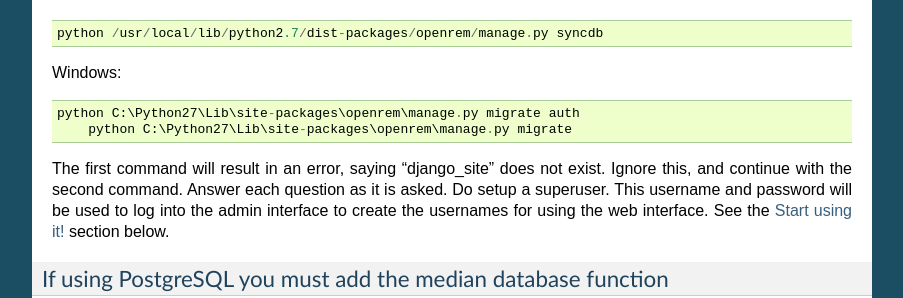
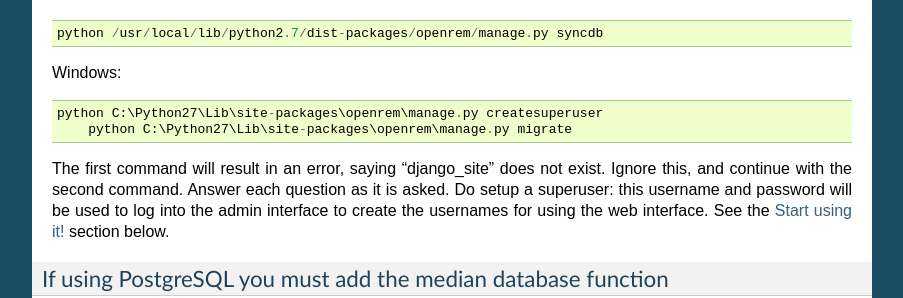
Before and after one commit to ckswilliams/modOpenREM, a Sphinx documentation site: the page built from docs/install.rst, in a window 1280 px wide and 900 px high, scrolled down 3926 px. Shown: the part 154-452 px from the top of the window, without its empty margins (198-1101 px from the left). Built offline with Sphinx 7.4.7, drawn with Linux system fonts in a browser that asks for light colours.

Commit message:
Changes made to reflect Ed's installation experience. References issue #257

```diff
--- a/docs/install.rst
+++ b/docs/install.rst
@@ -228,12 +228,12 @@ Linux::
 
 Windows::
 
-    python C:\Python27\Lib\site-packages\openrem\manage.py migrate auth
+    python C:\Python27\Lib\site-packages\openrem\manage.py createsuperuser
 	python C:\Python27\Lib\site-packages\openrem\manage.py migrate
 
 The first command will result in an error, saying "django_site" does not
 exist. Ignore this, and continue with the second command. Answer each
-question as it is asked. Do setup a superuser. This username and
+question as it is asked. Do setup a superuser: this username and
 password will be used to log into the admin interface to create the
 usernames for using the web interface. See the `Start using it!`_
 section below.
```
